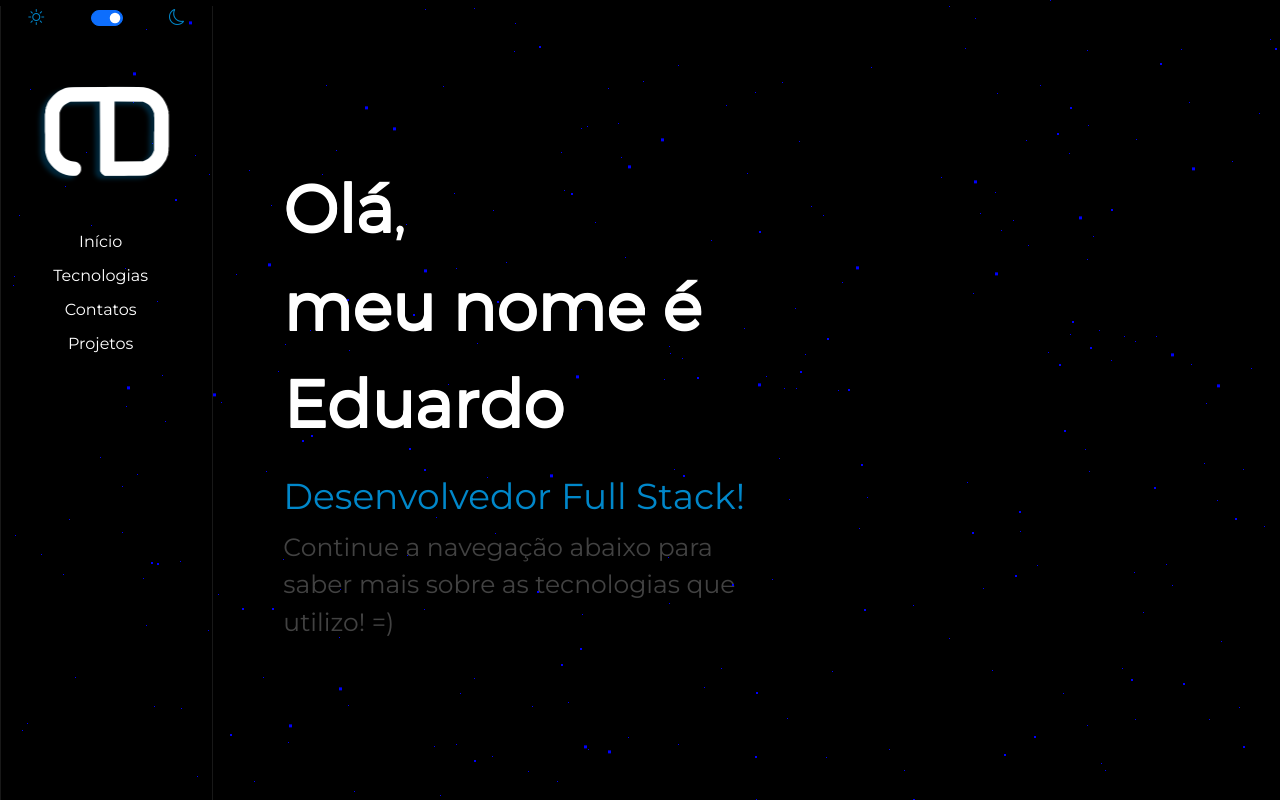
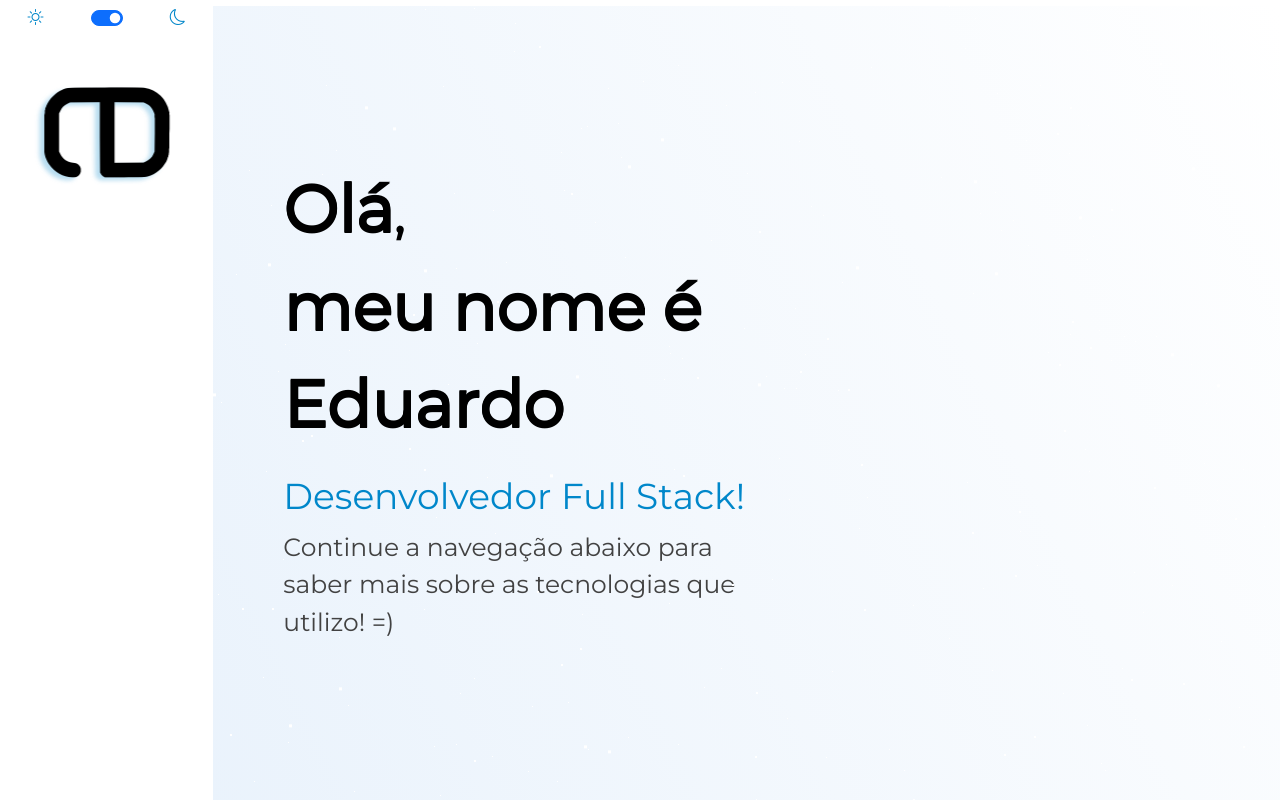
Before and after one commit to EduardoACavalcante/portfolio, a React (Create React App) app: page / in a window 1280 px wide. Shown: the top 800 px of the page. Built offline with nearby package versions, Linux system fonts and the light colour scheme.

Commit message:
Updated to light style

```diff
--- a/src/components/Page.js
+++ b/src/components/Page.js
@@ -17,7 +17,7 @@ class Page extends Component {
     constructor(props){
         super(props);
         this.state = {
-          theme : "dark"
+          theme : "light"
         }
         this.themeSet = this.themeSet.bind(this);
     }
--- a/src/styles/App.css
+++ b/src/styles/App.css
@@ -1,4 +1,4 @@
-:root {
+/*:root {
   --primary-color-dark: #868686;
   --bg-color: black;
   --background: left bottom;
@@ -9,6 +9,19 @@
   --scrollit-color : inherit;
   --sidebar-border : 1px solid #181818;
   --left-col-border : 1px solid #1a1a1a;
+}*/
+
+:root {
+  --primary-color-dark: black;
+  --bg-color: white;
+  --background: right bottom;
+  --primary-color: white;
+  --secondary-color: black;
+  --stars-color: white;
+  --icon-color: invert(0%) drop-shadow(3px 5px 2px #0085c847);
+  --scrollit-color: linear-gradient(64deg, #d6e7f9, transparent);
+  --sidebar-border: none;
+  --left-col-border: 1px solid #dddbdb;
 }
 
 html {
@@ -66,19 +79,21 @@ html {
 }
 
 @media(max-width: 600px) {
-  .letters{
+  .letters {
     font-size: 50px;
   }
-  #left-col{
+
+  #left-col {
     border-bottom: var(--left-col-border);
   }
 }
 
 @media(min-width: 600px) {
-  .letters{
+  .letters {
     font-size: 65px;
   }
-  #left-col{
+
+  #left-col {
     border-bottom: none;
   }
 }
```
